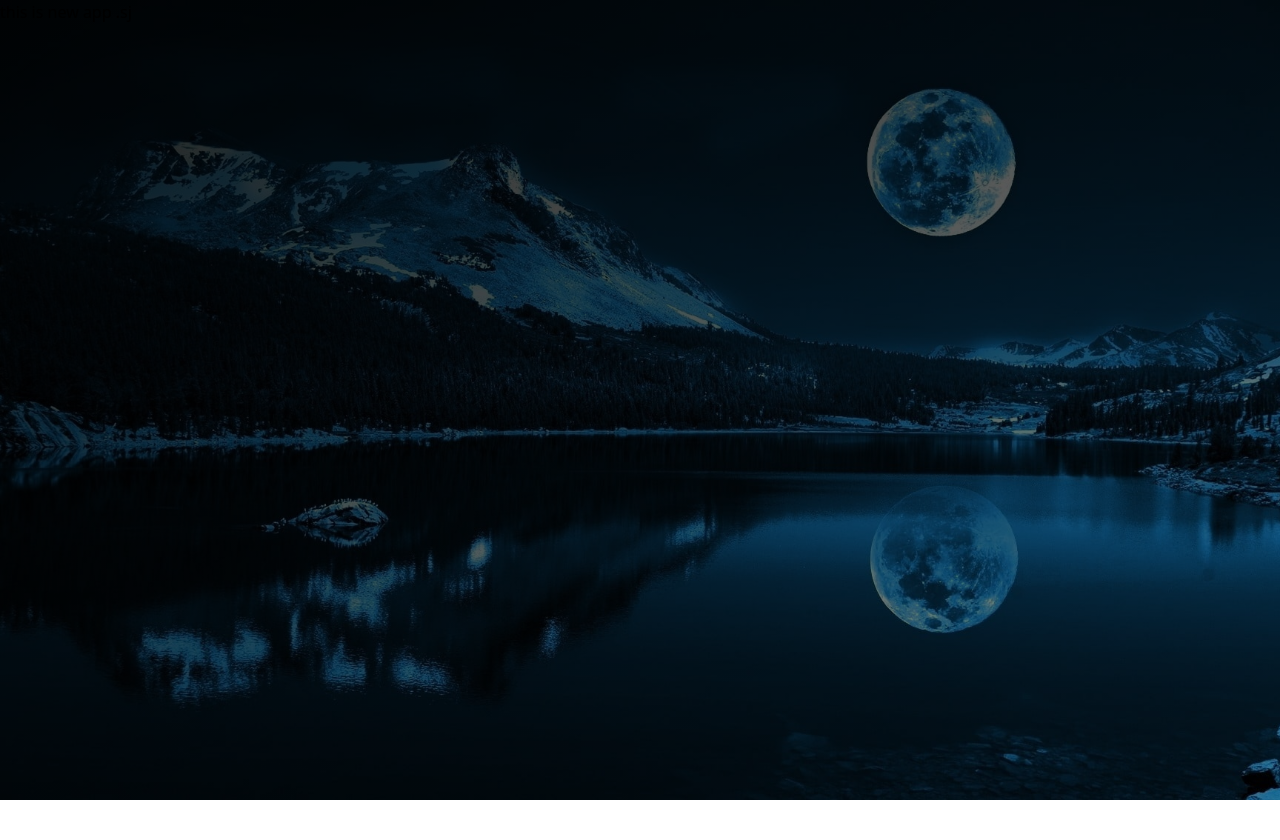
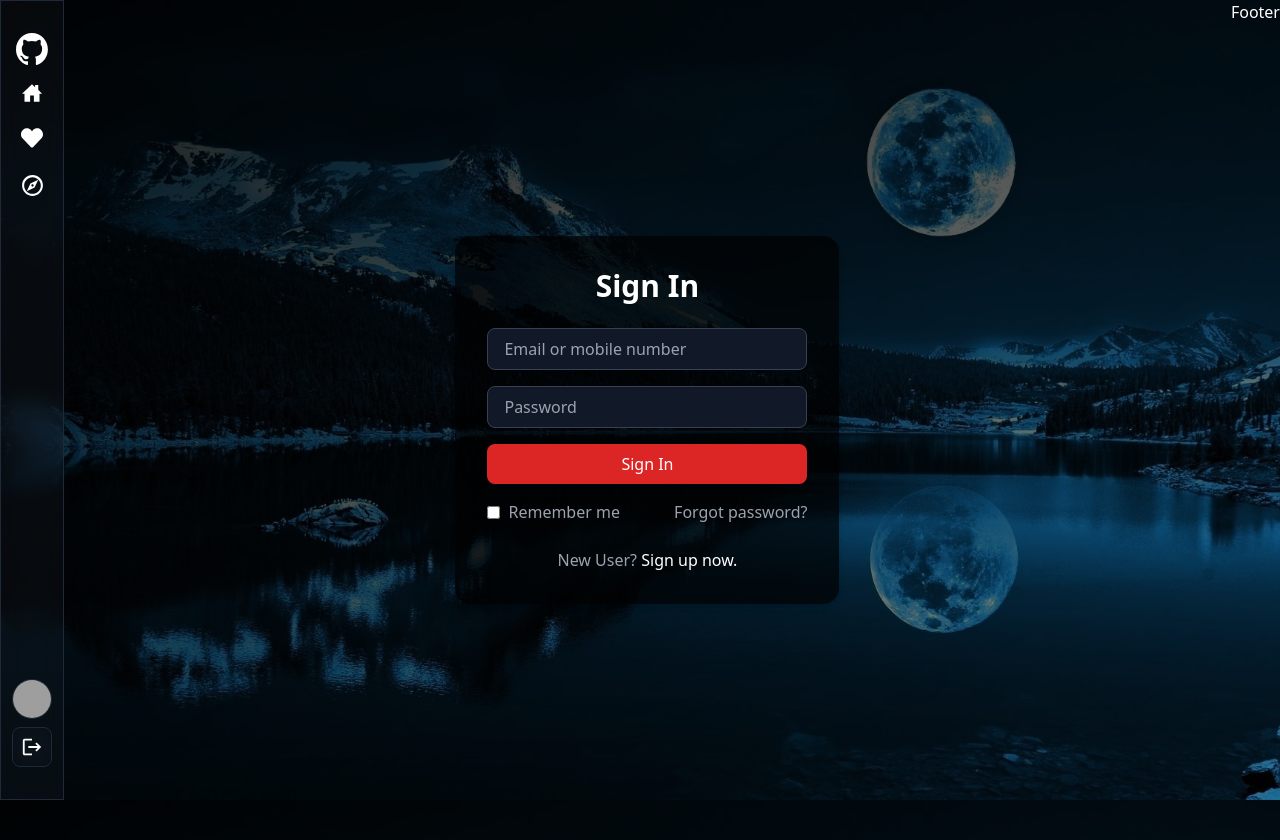
Before and after one commit to sachinsingh2020/collaboration-application, a React (Create React App) app: page / in a window 1280 px wide. Before the commit the page ends 800 px from the top, so only its background shows below. Built offline with nearby package versions, Linux system fonts and the light colour scheme; grey boxes are pictures that could not be loaded.

Commit message:
ashish changes

```diff
--- a/src/App.js
+++ b/src/App.js
@@ -1,13 +1,38 @@
 import React from 'react'
-import Header from './components/Header'
-import Login from './components/Login'
-
+import {Navigate,Route, Routes} from 'react-router-dom'
+import LoginPage from "./Pages/LoginPage";
+import SignUpPage from "./Pages/SignUpPage";
+import HomePage from "./Pages/HomePage";
+import ExplorePage from "./Pages/ExplorePage";
+import LikesPage from "./Pages/LikesPage";
+import SlideBar from './components/SlideBar';
+import Footer from './components/Footer';
+import Login from './components/Login';
 const App = () => {
   return (
     <div
-      className=''
-    >
-      this is new app .sj
+      className='flex text-white'>
+
+      <SlideBar/>
+
+      <div className='max-w-5xl my-5 text-white mx-auto transition-all duration-300 flex-1'>
+      <Routes>
+					{/* <Route path='/' element={<HomePage />} />
+					<Route path='/login' element={!authUser ? <LoginPage /> : <Navigate to={"/"} />} />
+					<Route path='/signup' element={!authUser ? <SignUpPage /> : <Navigate to={"/"} />} />
+					<Route path='/explore' element={authUser ? <ExplorePage /> : <Navigate to={"/login"} />} />
+					<Route path='/likes' element={authUser ? <LikesPage /> : <Navigate to={"/login"} />} /> */}
+
+          <Route path='/' element={<Login />} />
+					{/* <Route path='/login' element={<LoginPage/>}/> */}
+					<Route path='/signup' element={<SignUpPage /> }/>
+					<Route path='/explore' element={ <ExplorePage />}/>
+					<Route path='/likes' element={ <LikesPage />} />
+          {/* <Route path='/login' element={<Login/>}/> */}
+				</Routes>
+      </div>
+
+      <Footer/>
     </div>
   )
 }
--- a/src/components/Login.js
+++ b/src/components/Login.js
@@ -8,7 +8,7 @@ const SignInSignUp = () => {
   };
 
   return (
-    <div className="flex items-center justify-center min-h-screen bg-white">
+    <div className="flex items-center justify-center min-h-screen">
       <div className="bg-black bg-opacity-70 p-8 rounded-2xl shadow-md w-96">
         <h2 className="text-3xl font-semibold text-white text-center mb-6">
           {isSignIn ? "Sign In" : "Sign Up"}
```
